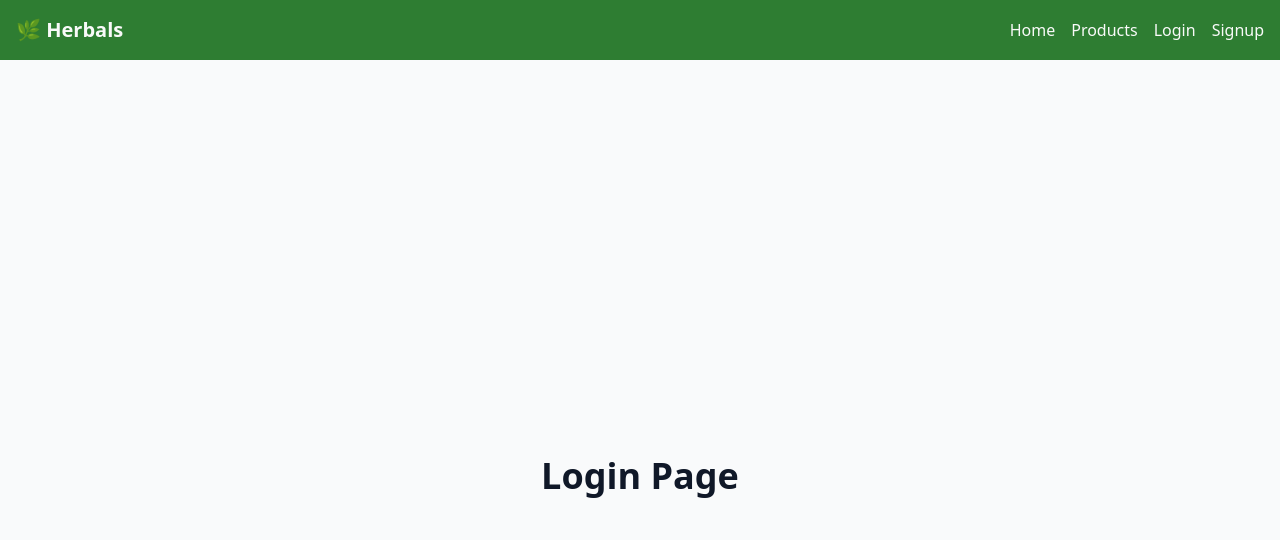
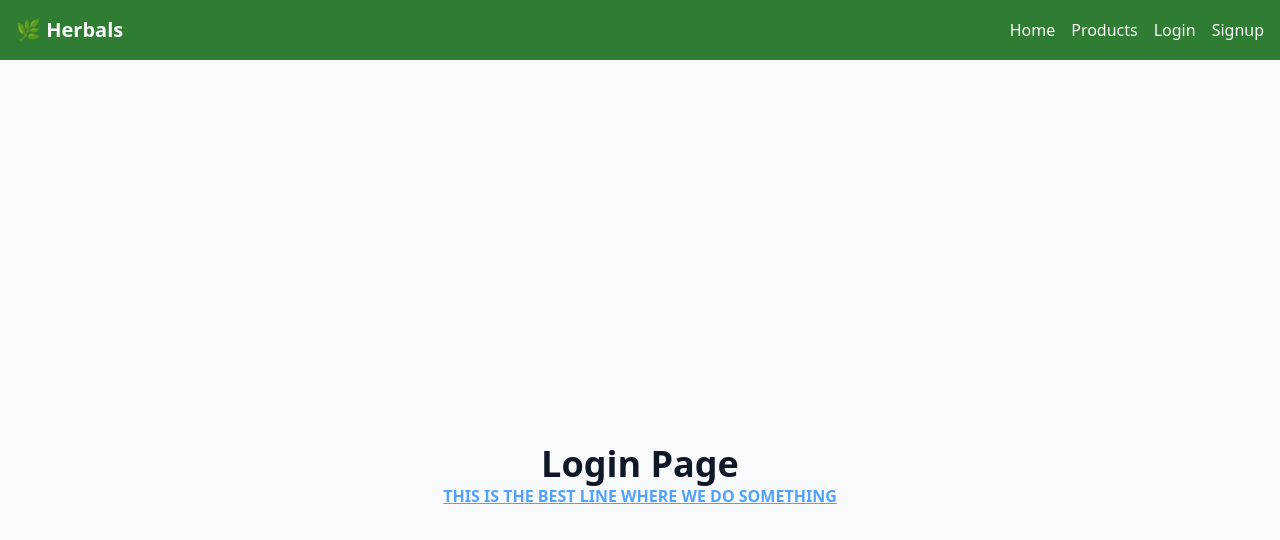
Before and after one commit to KathanCodesHere/HerbalProductsFrontend, a React (Vite) app: page /login in a window 1280 px wide. Shown: the top 540 px of the page. Built offline with nearby package versions, Linux system fonts and the light colour scheme.

Commit message:
update in login page

```diff
--- a/src/pages/Login.jsx
+++ b/src/pages/Login.jsx
@@ -4,7 +4,7 @@ const Login = () => {
   return (
     <div className="min-h-screen bg-background text-textPrimary flex flex-col items-center justify-center">
       <h1 className="text-4xl font-bold text-primary">Login Page</h1>
-
+      <p className='font-semibold text-blue-400 underline uppercase'>this is the best line where we do something</p>
     </div>
   )
 }
```
